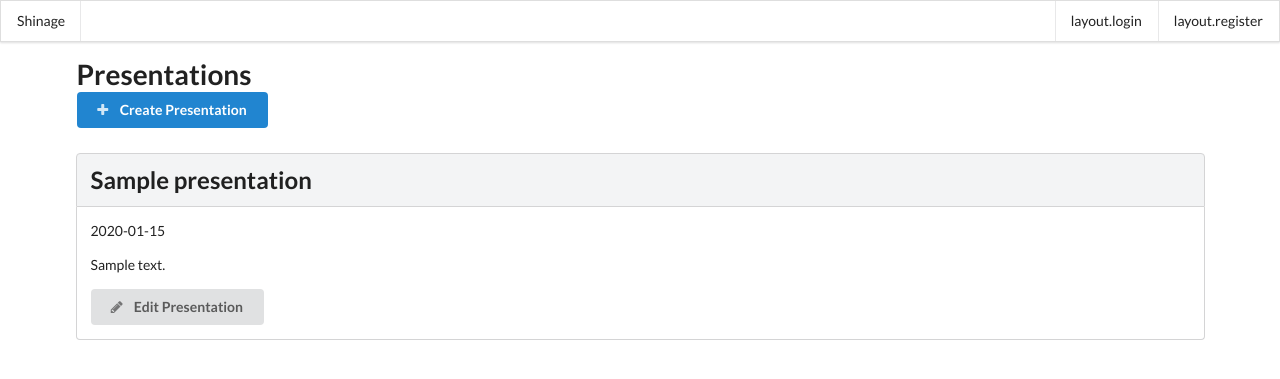
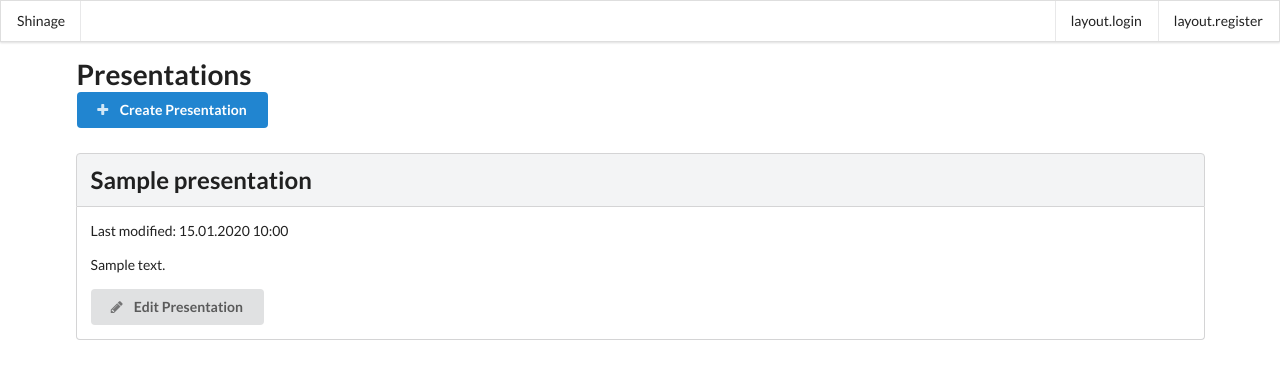
Before and after one commit to michz/shinage-server, a Symfony app: template app/Resources/views/manage/presentations/pres-main.html.twig in a window 1280 px wide. Shown: the top 379 px of the page. Run offline with Twig, Linux system fonts and the light colour scheme; the template is opened without the code that fills it: most values are stand-ins (such as "Sample title", 1, 10 or a date in 2020); some libraries are stand-ins or nearby versions.

Commit message:
changed last modified text in presentation overview

```diff
--- a/app/Resources/translations/messages.de.yml
+++ b/app/Resources/translations/messages.de.yml
@@ -30,6 +30,7 @@ Create Presentation: Präsentation erstellen
 Edit Presentation: Präsentation bearbeiten
 Title: Titel
 Type: Typ
+Last modified: Zuletzt geändert
 Url: URL
 
 Add: Einfügen
--- a/app/Resources/views/manage/presentations/pres-main.html.twig
+++ b/app/Resources/views/manage/presentations/pres-main.html.twig
@@ -19,7 +19,7 @@
             {% for presentation in presentationGroup %}
                 <h2 class="ui top attached block header">{{ presentation.title }}</h2>
                 <div class="ui bottom attached segment row slide">
-                    <p>{{ presentation.lastModified|date('Y-m-d') }}</p>
+                    <p>{{ 'Last modified'|trans }}: {{ presentation.lastModified|date('d.m.Y H:i') }}</p>
                     <p>{{ presentation.notes }}</p>
                     <p>
                         <a class="ui button default" href="{{ path("presentation-editor-" ~ presentation.type, { presentationId: presentation.id })  }}">
@@ -31,7 +31,6 @@
             {% endfor %}
         {% endfor %}
     </div>
-
 {% endblock %}
 
 {% block scripts %}
```
